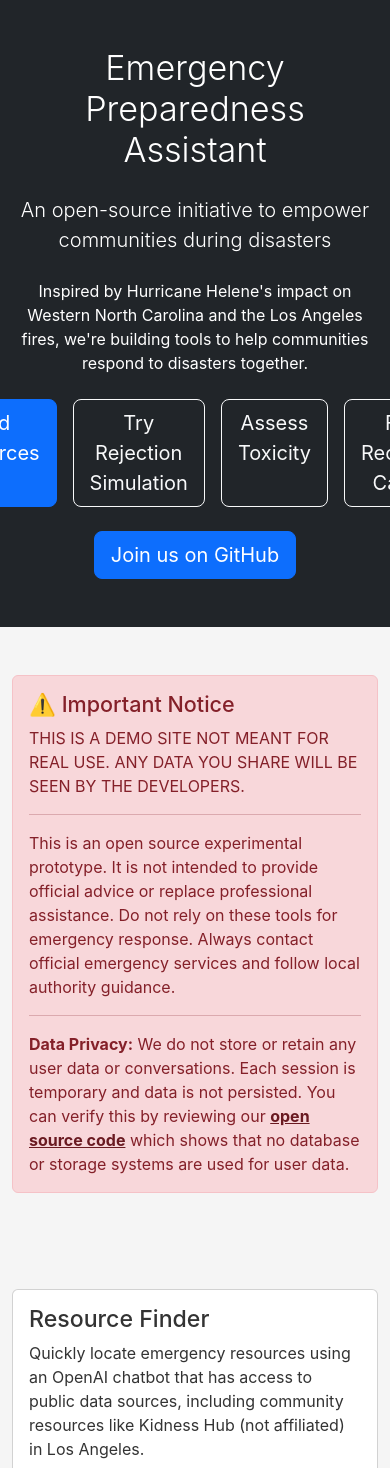
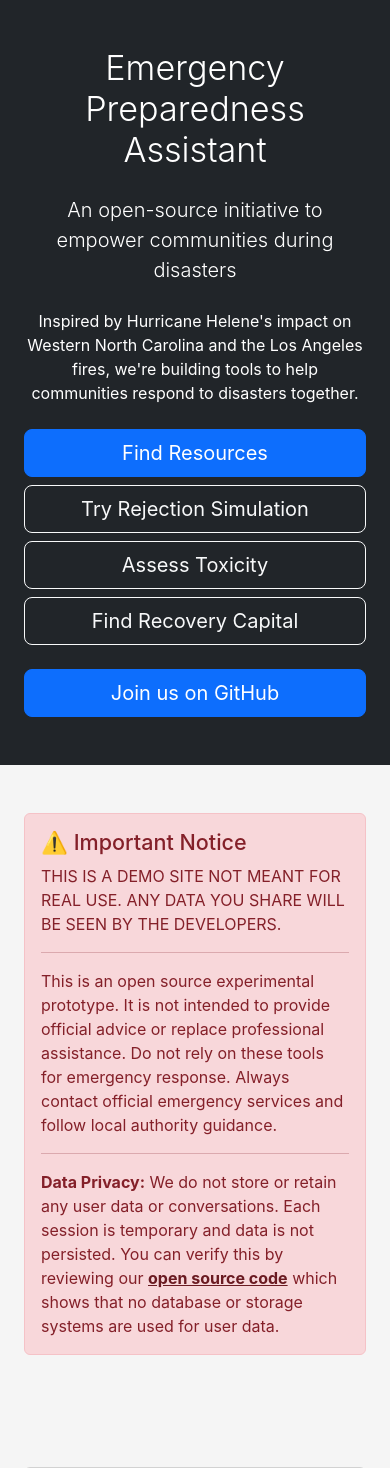
Before and after one commit to realityinspector/supply_drop_ai, a Flask app: page / in a window 390 px wide; the page is wider, and only the part inside the window is pictured. Shown: the part 92-1560 px from the top of that part. Run offline with Flask 3, Linux system fonts and the light colour scheme; some libraries are stand-ins or nearby versions.

Commit message:
mobile layout fix

```diff
--- a/templates/index.html
+++ b/templates/index.html
@@ -3,7 +3,9 @@
 {% block content %}
 <!-- Hero Section -->
 <section class="bg-dark text-white py-5">
-  <div class="container text-center">
+  <div class="container-fluid px-4">
+    <div class="row justify-content-center">
+      <div class="col-12 col-lg-10 text-center">
         <h1 class="display-4 mb-4">Emergency Preparedness Assistant</h1>
         <p class="lead mb-4">
           An open-source initiative to empower communities during disasters
@@ -13,22 +15,29 @@
           Los Angeles fires, we're building tools to help communities respond to
           disasters together.
         </p>
-    <div class="d-flex justify-content-center gap-3 mb-4">
+        <div class="d-flex flex-wrap justify-content-center gap-2 mb-4">
+          <div class="d-grid gap-2 col-12 col-sm-auto">
             <a href="{{ url_for('resource_finder') }}" class="btn btn-primary btn-lg">
               Find Resources
             </a>
+          </div>
+          <div class="d-grid gap-2 col-12 col-sm-auto">
             <a
               href="{{ url_for('rejection_simulation') }}"
               class="btn btn-outline-light btn-lg"
             >
               Try Rejection Simulation
             </a>
+          </div>
+          <div class="d-grid gap-2 col-12 col-sm-auto">
             <a
               href="{{ url_for('toxicity_assessment') }}"
               class="btn btn-outline-light btn-lg"
             >
               Assess Toxicity
             </a>
+          </div>
+          <div class="d-grid gap-2 col-12 col-sm-auto">
             <a
               href="{{ url_for('recovery_capital') }}"
               class="btn btn-outline-light btn-lg"
@@ -36,6 +45,8 @@
               Find Recovery Capital
             </a>
           </div>
+        </div>
+        <div class="d-grid gap-2 col-12 col-sm-6 mx-auto">
           <a
             href="https://github.com/realityinspector/supply_drop_ai"
             class="btn btn-primary btn-lg"
@@ -43,10 +54,15 @@
             Join us on GitHub
           </a>
         </div>
+      </div>
+    </div>
+  </div>
 </section>
 
 <!-- Important Disclaimer -->
-<div class="container my-5">
+<div class="container-fluid px-4">
+  <div class="row justify-content-center my-5">
+    <div class="col-12 col-lg-10">
       <div class="alert alert-danger">
         <h4 class="alert-heading">⚠️ Important Notice</h4>
         <p class="mb-2">
@@ -69,10 +85,12 @@
         </p>
       </div>
     </div>
+  </div>
+</div>
 
 <!-- Tools Section -->
-<section class="container py-5">
-  <div class="row g-4">
+<section class="container-fluid px-4 py-5">
+  <div class="row justify-content-center g-4">
     <div class="col-md-6">
       <div class="card h-100">
         <div class="card-body">
@@ -173,7 +191,9 @@
 
 <!-- Coming Soon Section -->
 <section class="bg-light py-5">
-  <div class="container">
+  <div class="container-fluid px-4">
+    <div class="row justify-content-center">
+      <div class="col-12 col-lg-10">
         <h2 class="mb-4">Future Plans</h2>
         <div class="row g-4">
           <div class="col-md-6">
@@ -224,5 +244,7 @@
           </div>
         </div>
       </div>
+    </div>
+  </div>
 </section>
 {% endblock %}
```
Lines whose indentation alone changed are shown as unchanged.
